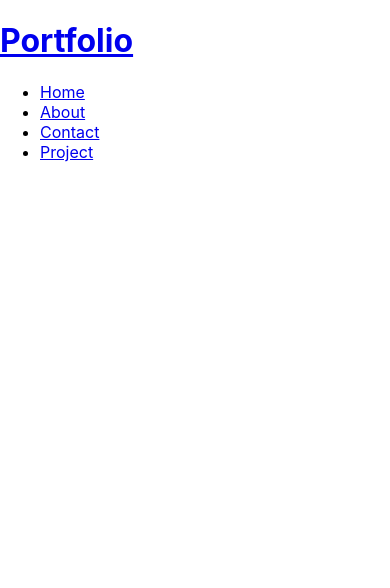
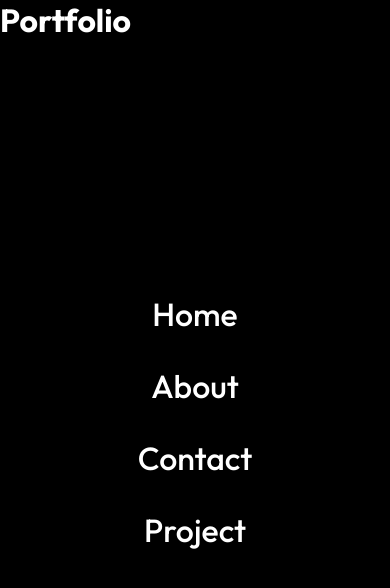
Before and after one commit to Barrerse/My_Portfolio, a React (Create React App) app: page / in a window 390 px wide. Shown: the top 588 px of the page. Built offline with nearby package versions, Linux system fonts and the light colour scheme.

Commit message:
added styling to the navbar, added mobile complatibility, and styled the index.

```diff
--- a/src/components/Navbar.css
+++ b/src/components/Navbar.css
@@ -0,0 +1,40 @@
+.header {
+    display: flex;
+    justify-content: space-between;
+    align-items: center;
+    padding: 1rem;
+}
+
+.nav-menu{
+    display: flex;
+}
+
+.nav-menu li{
+   padding: 0 1rem
+}
+
+.nav-menu li a {
+    font-size: 1.2rem;
+    font-weight: 500;
+}
+
+@media screen and (max-width: 1040px) {
+    .nav-menu {
+        flex-direction: column ;
+        justify-content: center;
+        align-items: center;
+        width: 100%;
+        height: 100vh;
+        background: rgba(0,0,0,0.9);
+        position: absolute;
+        top: 0;
+        left: 0;
+        z-index: -3;
+    }
+    .nav-menu li {
+        padding: 1rem 0;
+    }
+    .nav-menu li a {
+        font-size: 2rem;
+    }
+}
--- a/src/components/Navbar.js
+++ b/src/components/Navbar.js
@@ -9,7 +9,7 @@
         <Link to="/">
             <h1>Portfolio</h1>
         </Link>
-        <ul>
+        <ul className="nav-menu">
             <li>
                 <Link to="/">Home</Link>
             </li>
--- a/src/index.css
+++ b/src/index.css
@@ -1,13 +1,45 @@
-body {
+/* Google outfit styles  */
+
+@import url('https://fonts.googleapis.com/css2?family=Outfit:wght@100;200;300;400;500;600;700;800;900&display=swap');
+
+*{
+  box-sizing: border-box;
   margin: 0;
-  font-family: -apple-system, BlinkMacSystemFont, 'Segoe UI', 'Roboto', 'Oxygen',
-    'Ubuntu', 'Cantarell', 'Fira Sans', 'Droid Sans', 'Helvetica Neue',
-    sans-serif;
-  -webkit-font-smoothing: antialiased;
-  -moz-osx-font-smoothing: grayscale;
+  padding: 0;
+  font-family: 'Outfit', sans-serif;
 }
 
-code {
-  font-family: source-code-pro, Menlo, Monaco, Consolas, 'Courier New',
-    monospace;
+body {
+  background-color: black;
 }
+
+h1, h4, p, a {
+  color: white;
+  text-decoration: none;
+}
+
+ul{
+  list-style-type: none;
+}
+
+.btn{
+  padding: 12px 32px;
+  font-size: 1rem;
+  text-transform: uppercase;
+  background: #fca311;
+  color: #222;
+  border: 1px solid #fff;
+  font-weight: 600;
+  cursor: pointer;
+}
+
+.btn-light {
+  background: transparent;
+  color: #fff;
+}
+
+.btn:hover {
+  background: #fff;
+  color: #e5e5e5;
+  transition: 0.3s;
+}
```
